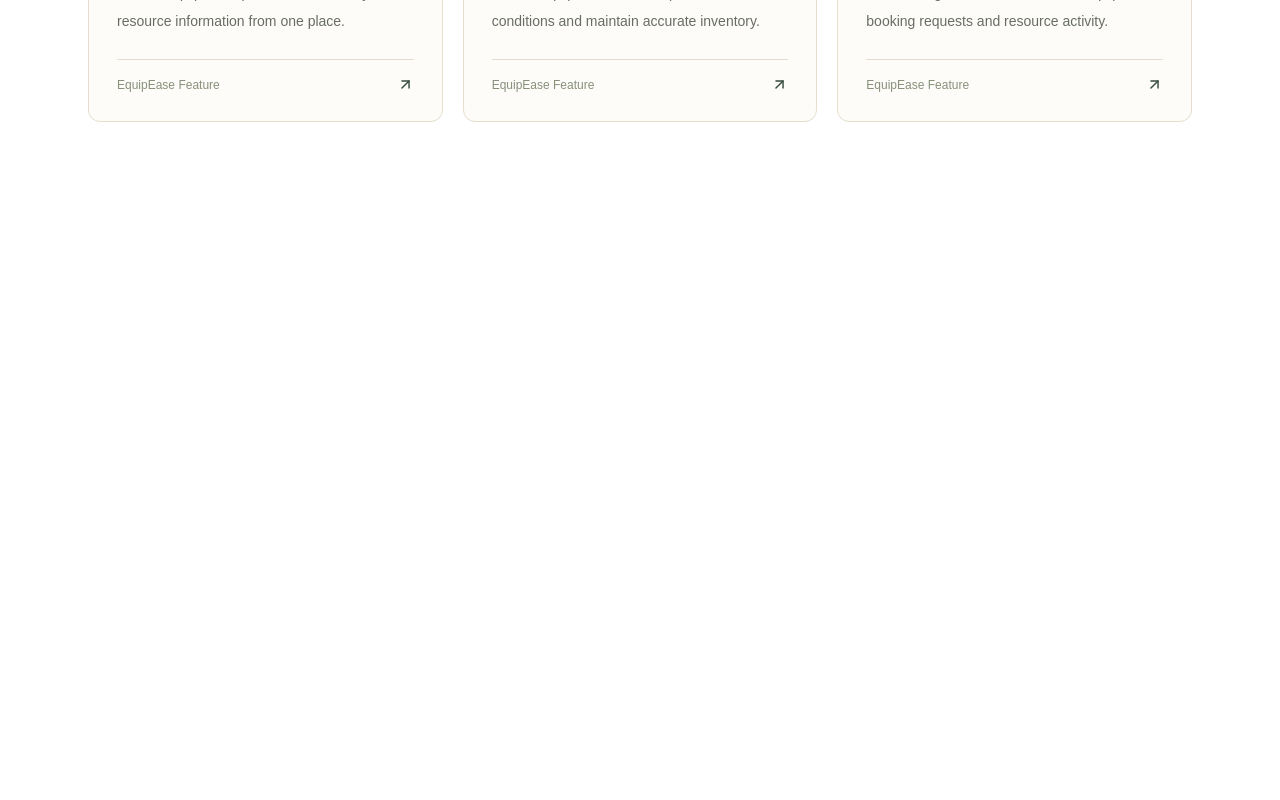
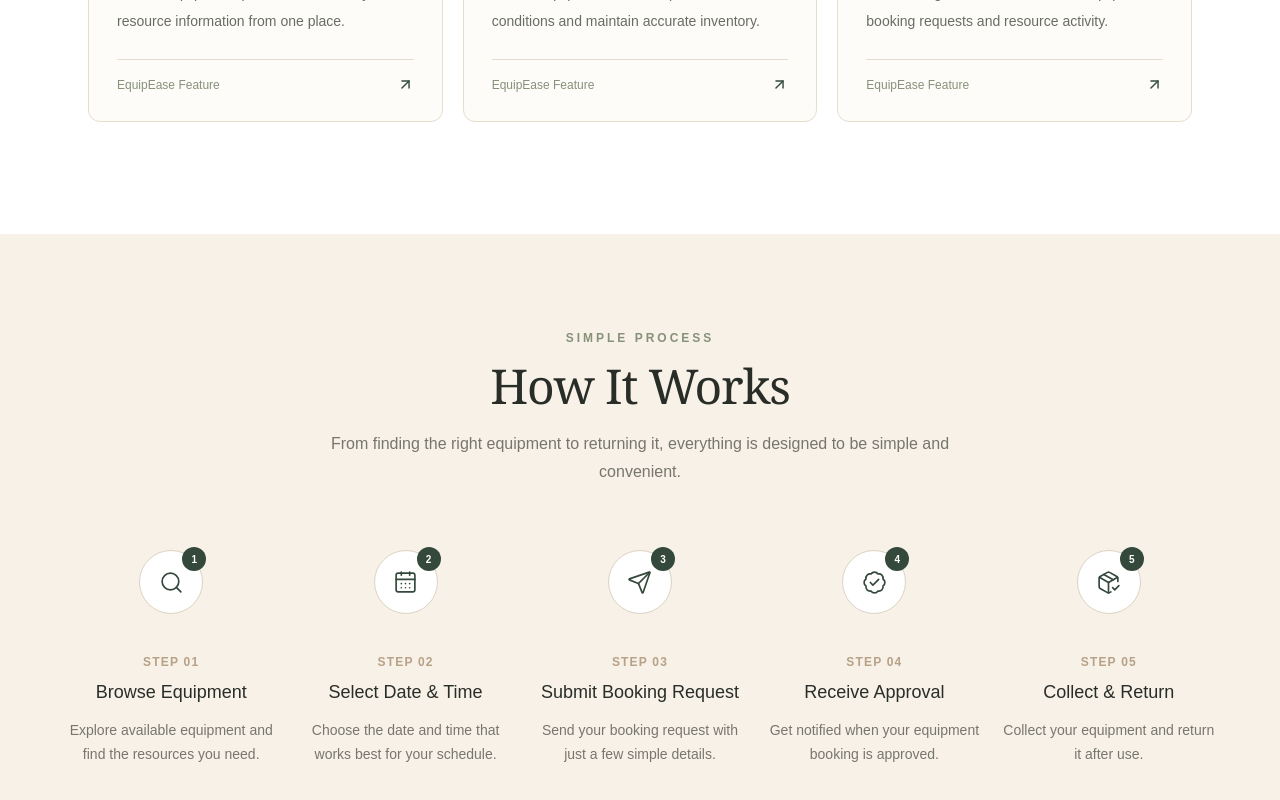
Before and after one commit to TajaparaDhruva/UpkaranHub, a Next.js app in the folder frontend/: page / in a window 1280 px wide. Shown: the part 1693-2493 px from the top of the page. Before the commit the page ends 1927 px from the top, so only its background shows below. Built offline with nearby package versions, Linux system fonts and the light colour scheme.

Commit message:
feat(frontend): add how it works section

```diff
--- /dev/null
+++ b/frontend/src/app/components/landing/HowItWorks.tsx
@@ -0,0 +1,108 @@
+import {
+  Search,
+  CalendarDays,
+  Send,
+  BadgeCheck,
+  PackageCheck,
+} from "lucide-react";
+
+const steps = [
+  {
+    number: "01",
+    title: "Browse Equipment",
+    description:
+      "Explore available equipment and find the resources you need.",
+    icon: Search,
+  },
+  {
+    number: "02",
+    title: "Select Date & Time",
+    description:
+      "Choose the date and time that works best for your schedule.",
+    icon: CalendarDays,
+  },
+  {
+    number: "03",
+    title: "Submit Booking Request",
+    description:
+      "Send your booking request with just a few simple details.",
+    icon: Send,
+  },
+  {
+    number: "04",
+    title: "Receive Approval",
+    description:
+      "Get notified when your equipment booking is approved.",
+    icon: BadgeCheck,
+  },
+  {
+    number: "05",
+    title: "Collect & Return",
+    description:
+      "Collect your equipment and return it after use.",
+    icon: PackageCheck,
+  },
+];
+
+export default function HowItWorks() {
+  return (
+    <section
+      id="how-it-works"
+      className="bg-[#F7F1E7] px-6 py-24 sm:px-10 lg:px-16"
+    >
+      <div className="mx-auto max-w-7xl">
+
+        <div className="mx-auto mb-16 max-w-2xl text-center">
+          <p className="mb-4 text-xs font-semibold uppercase tracking-[0.25em] text-[#87917A]">
+            Simple Process
+          </p>
+
+          <h2 className="font-serif text-3xl font-medium tracking-tight text-[#292D28] sm:text-4xl lg:text-5xl">
+            How It Works
+          </h2>
+
+          <p className="mt-5 text-sm leading-7 text-[#77766E] sm:text-base">
+            From finding the right equipment to returning it, everything
+            is designed to be simple and convenient.
+          </p>
+        </div>
+
+        <div className="grid grid-cols-1 gap-10 md:grid-cols-5 md:gap-5">
+          {steps.map((step, index) => {
+            const Icon = step.icon;
+
+            return (
+              <div key={step.number} className="relative">
+
+                <div className="flex items-start gap-5 md:flex-col md:items-center md:text-center">
+
+                  <div className="relative flex h-16 w-16 shrink-0 items-center justify-center rounded-full border border-[#DCD3C3] bg-white text-[#34483C]">
+                    <Icon size={25} strokeWidth={1.6} />
+
+                    <span className="absolute -right-1 -top-1 flex h-6 w-6 items-center justify-center rounded-full bg-[#34483C] text-[10px] font-semibold text-white">
+                      {index + 1}
+                    </span>
+                  </div>
+
+                  <div className="pt-1 md:pt-5">
+                    <p className="text-xs font-semibold tracking-widest text-[#B7A187]">
+                      STEP {step.number}
+                    </p>
+
+                    <h3 className="mt-2 text-lg font-medium text-[#292D28]">
+                      {step.title}
+                    </h3>
+
+                    <p className="mt-3 text-sm leading-6 text-[#77766E]">
+                      {step.description}
+                    </p>
+                  </div>
+                </div>
+              </div>
+            );
+          })}
+        </div>
+      </div>
+    </section>
+  );
+}
--- a/frontend/src/app/page.tsx
+++ b/frontend/src/app/page.tsx
@@ -1,5 +1,6 @@
 import FeaturesSection from "./components/landing/FeaturesSection";
 import HeroSection from "./components/landing/HeroSection";
+import HowItWorks from "./components/landing/HowItWorks";
 import LandingNavbar from "./components/landing/LandingNavbar";
 
 export default function HomePage() {
@@ -8,6 +9,7 @@ export default function HomePage() {
       <LandingNavbar/>
       <HeroSection/>
       <FeaturesSection/>
+      <HowItWorks/>
     </main>
   );
 }
```
